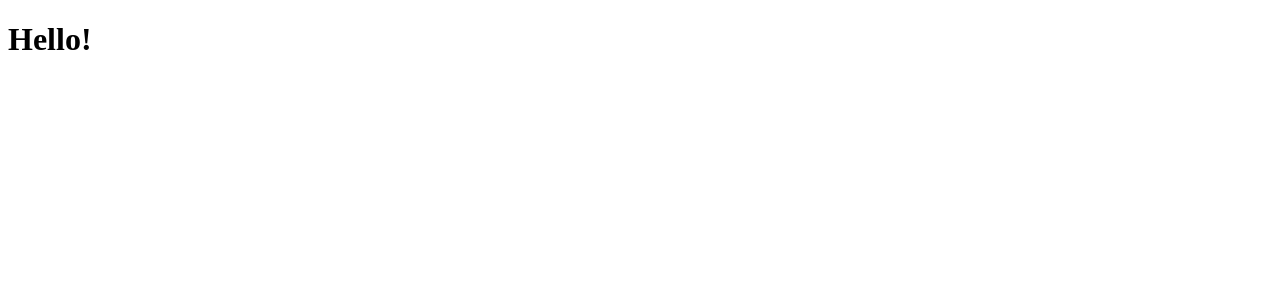
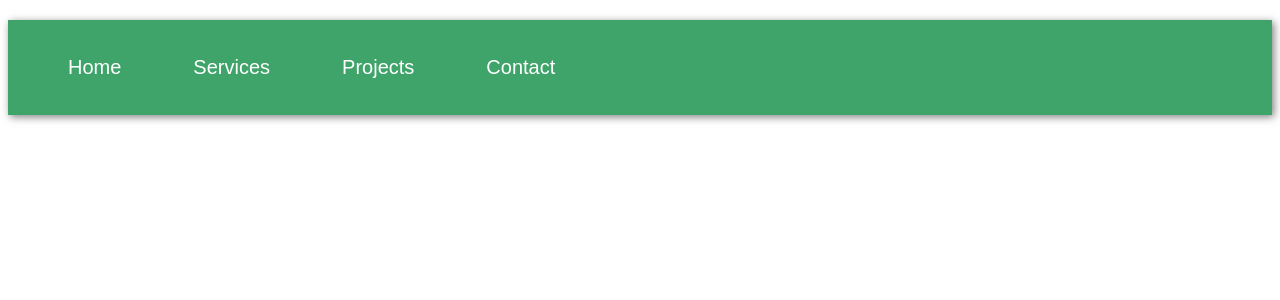
Before and after one commit to Dealer03/angular-training-1, an Angular app in the folder my-app/: page / in a window 1280 px wide. Shown: the top 300 px of the page. Built offline with nearby package versions, Linux system fonts and the light colour scheme.

Commit message:
Creates and styles the navbar

```diff
--- a/my-app/src/app/app.component.css
+++ b/my-app/src/app/app.component.css
@@ -0,0 +1,39 @@
+#navMenu {
+    background: #3fa46a;
+    margin-top: 20px;
+    padding: 24px;
+    text-align: center;
+    box-shadow: 2px 2px 8px rgba(0, 0, 0, 0.5);
+    font-family: Arial, Helvetica, sans-serif;
+}
+
+#navMenu ul {
+    list-style-type: none;
+    margin: 0;
+    padding: 0;
+    overflow: hidden;
+    background-color: #3fa46a;
+    width: 100%;
+}
+
+.menuItem {
+    transition: 0.3s ease;
+    background: #3fa46a;
+    color: #fff;
+    font-size: 20px;
+    text-decoration: none;
+    border-top: 4px solid #3fa46a;
+    border-bottom: 4px solid #3fa46a;
+    margin: 0 20px;
+    float: left;
+    display: block;
+    color: white;
+    text-align: center;
+    padding: 8px 16px;
+    text-decoration: none;
+}
+
+.menuItem:hover {
+    border-top: 4px solid #fff;
+    border-bottom: 4px solid #fff;
+}
--- a/my-app/src/app/app.component.html
+++ b/my-app/src/app/app.component.html
@@ -1 +1,17 @@
-<h1>Hello!</h1>
+<!--
+Name: Efrain
+Date: 10/20/2023
+Project name: Training app
+Project purpose: To learn how to use angular
+-->
+
+<nav id="navMenu">
+    <ul>
+      <li><a class="menuItem" href="/home">Home</a></li>
+      <li><a class="menuItem" href="/services">Services</a></li>
+      <li><a class="menuItem" href="/projects">Projects</a></li>
+      <li><a class="menuItem" href="/contact">Contact</a></li>
+    </ul>
+  </nav>
+
+<router-outlet></router-outlet>
```
